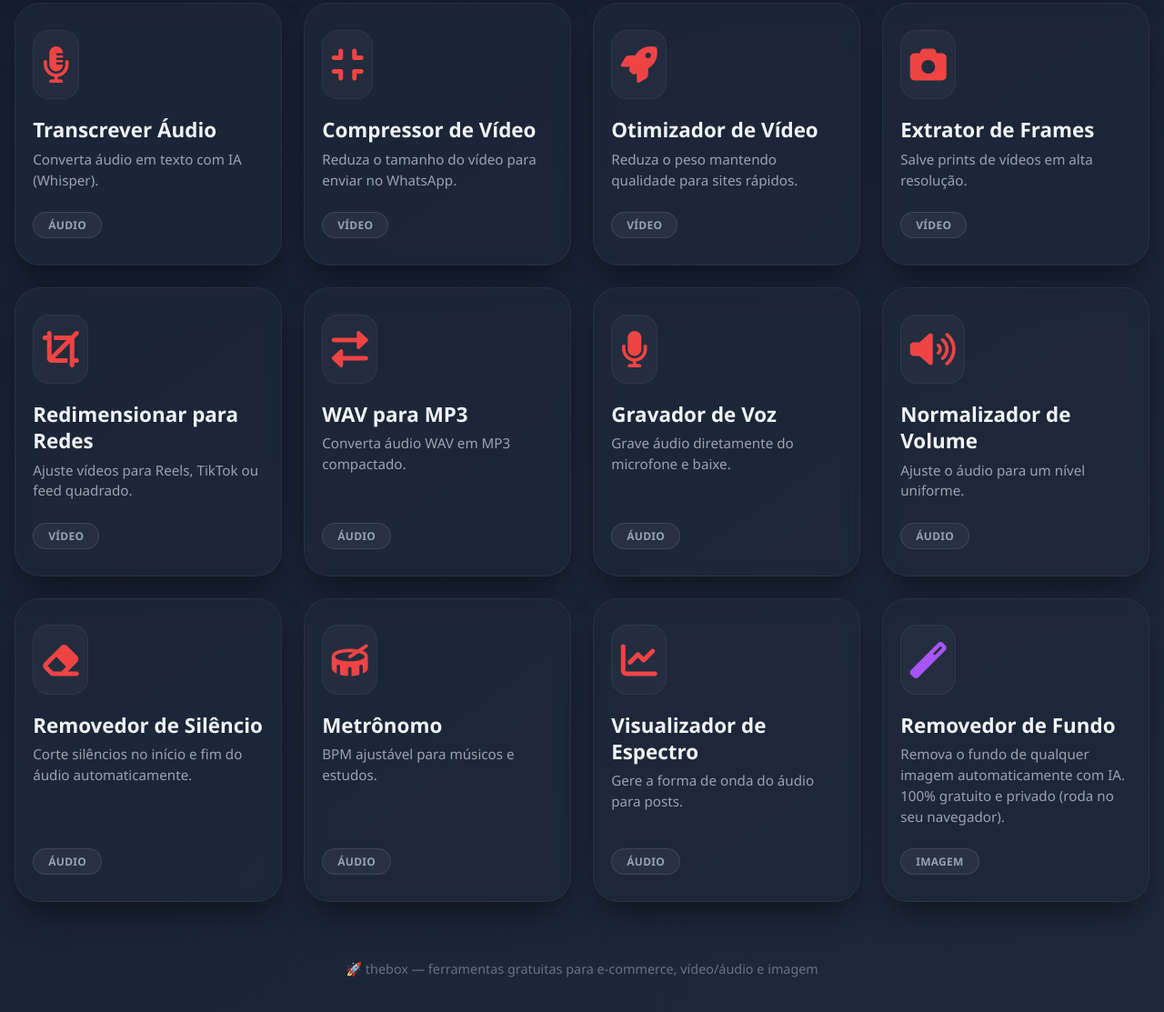
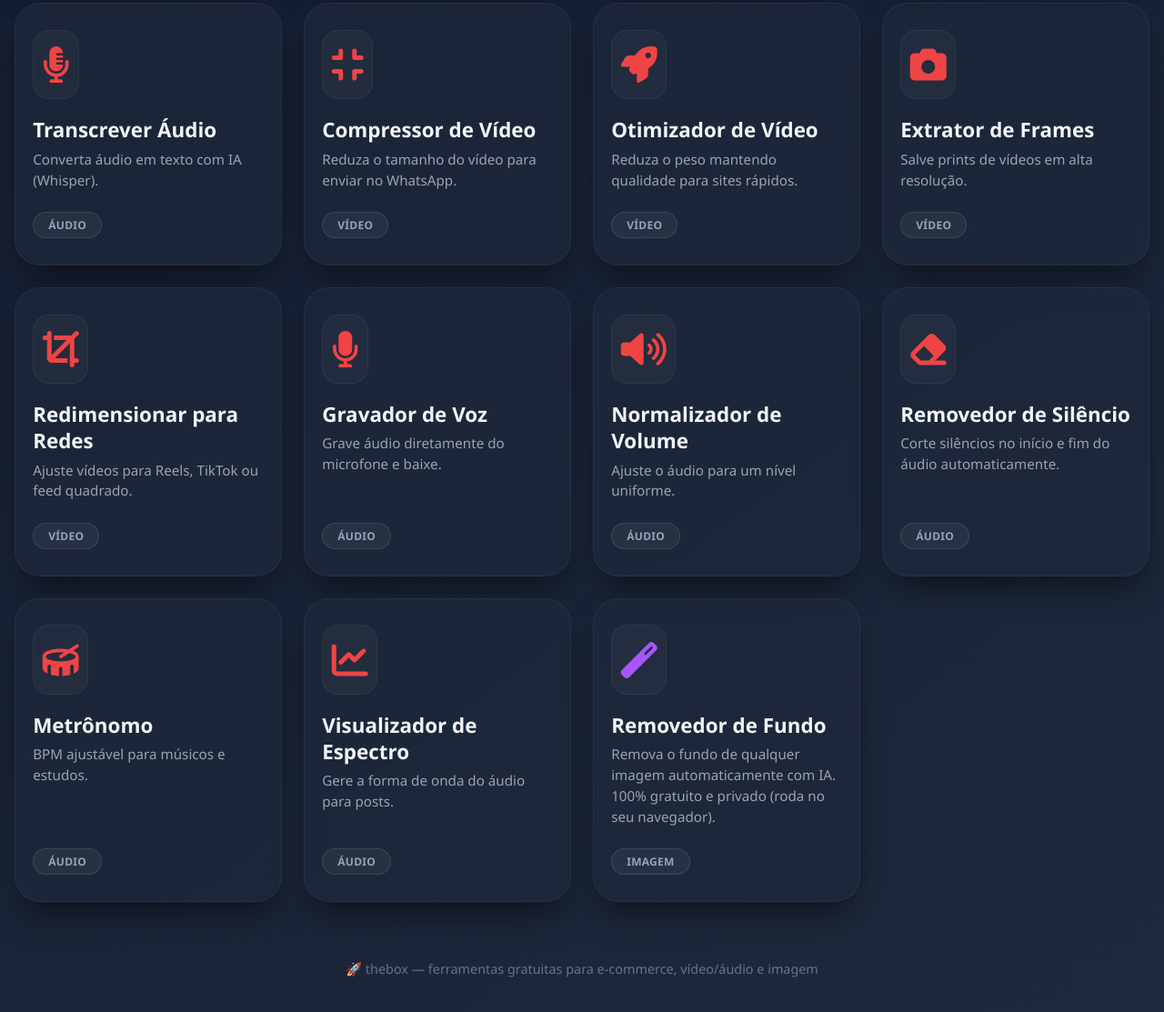
Before and after one commit to void222222/The_box, a website: page index.html in a window 1280 px wide. Shown: the part 1450-2563 px from the top of the page at 91% size. Drawn offline with Linux system fonts and the light colour scheme.

Commit message:
audio_update

```diff
--- a/index.html
+++ b/index.html
@@ -295,12 +295,6 @@
                 <p class="tool-description">Ajuste vídeos para Reels, TikTok ou feed quadrado.</p>
                 <span class="tool-tag">Vídeo</span>
             </a>
-            <a href="tools/pages/Video_Audio/Conversor_WAV_MP3.html" class="tool-card cat-video" data-category="video">
-                <div class="tool-icon"><i class="fas fa-exchange-alt"></i></div>
-                <h3 class="tool-title">WAV para MP3</h3>
-                <p class="tool-description">Converta áudio WAV em MP3 compactado.</p>
-                <span class="tool-tag">Áudio</span>
-            </a>
             <a href="tools/pages/Video_Audio/Gravador_Voz.html" class="tool-card cat-video" data-category="video">
                 <div class="tool-icon"><i class="fas fa-microphone"></i></div>
                 <h3 class="tool-title">Gravador de Voz</h3>
```
